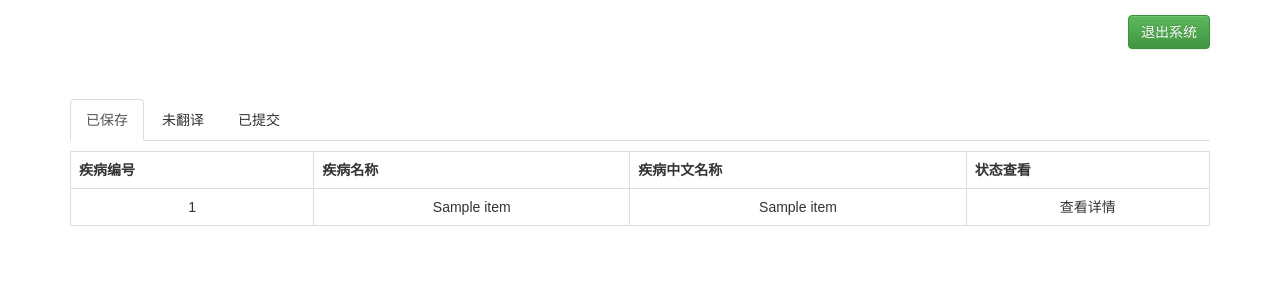
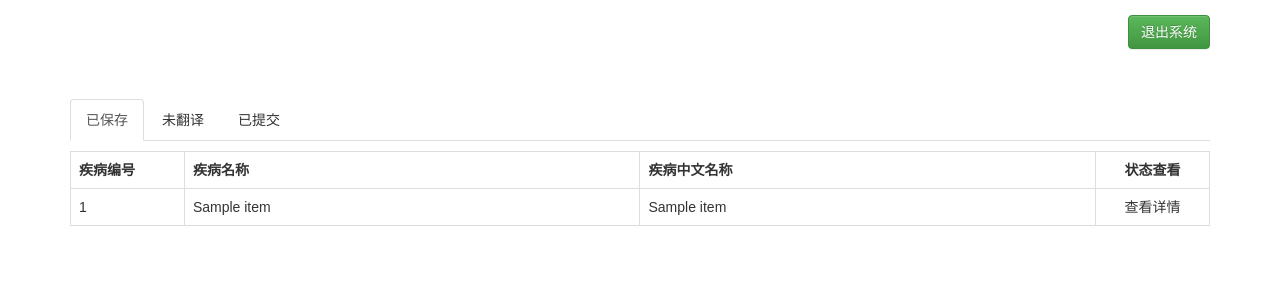
Before and after one commit to JYbioinfo/tran_web, a Flask app: template web/templates/list.html in a window 1280 px wide. Shown: the top 300 px of the page. Run offline with Flask 2, Linux system fonts and the light colour scheme; the template is opened without the code that fills it: most values are stand-ins (such as "Sample title", 1, 10 or a date in 2020); parts of the project's set-up code (start-up, migrations or seed data) failed here and were passed over.

Commit message:
页面修改与美化

```diff
--- a/web/static/css/main.css
+++ b/web/static/css/main.css
@@ -4,6 +4,9 @@
 body{font-family:"Microsoft Yahei","微软雅黑","宋体",Arial, Helvetica, sans-serif; font-size:14px;}
 .clear{clear: both;}
 .width78{width:78%;}
+.width10{width: 10%;}
+.width40{width: 40%;}
+.fontRed{color: #f00;}
 .mTop{margin-top: 15px;}
 .top10{padding-top: 10px;}
 .bottom20{padding-bottom: 20px;}
@@ -16,6 +19,7 @@ a,a:hover,a:visited{color:#333; text-decoration: none;}
 .remeber{padding-left:76px;}
 /*翻译页*/
 .translate th{text-align: right;}
-.translate textarea{height: 300px;resize:none;}
+.translate textarea {height: auto;max-height: 1000px;min-height: 300px !important; width: 505px !important;}
 .translate button{font-size:16px;padding:10px 60px;margin-right: 50px;}
 .translate-btn{padding-left:320px !important;}
+.score{margin-right: 10px;margin-top:5px;}
--- a/web/templates/list.html
+++ b/web/templates/list.html
@@ -20,21 +20,20 @@
         </ul>
         <div id="myTabContent" class="tab-content">
             <!--已保存部分 start -->
-{#            <div class="tab-pane fade top10" id="home">#}
             <div class="top10 tab-pane fade in active" id="home">
                 <table class="table table-bordered table-hover">
                     <tr>
-                        <th scope="col">疾病编号</th>
-                        <th scope="col">疾病名称</th>
-                        <th scope="col">疾病中文名称</th>
-                        <th scope="col">状态查看</th>
+                        <th class="width10" scope="col">疾病编号</th>
+                        <th class="width40" scope="col">疾病名称</th>
+                        <th class="width40" scope="col">疾病中文名称</th>
+                        <th class="width10 text-center" scope="col">状态查看</th>
                     </tr>
                     {% for item in save_list %}
-                        <tr align="center" border="1" cellpadding="10">
+                        <tr>
                             <td>{{ item["disease_id"] }}</td>
                             <td>{{ item["disease_name"] }}</td>
                             <td>{{ item["disease_name_zn"] }}</td>
-                            <td><a href="/tasks/{{ item['sys_no'] }}" title="">查看详情</a></td>
+                            <td class="text-center"><a href="/tasks/{{ item['sys_no'] }}" title="">查看详情</a></td>
                         </tr>
                     {% endfor %}
                 </table>
@@ -42,21 +41,20 @@
             <!--已保存部分 end -->
 
             <!-- 未翻译部分 start -->
-{#            <div class="tab-pane fade in active top10" id="distr">#}
             <div class="top10 tab-pane fade" id="distr">
                 <table class="table table-bordered table-hover">
                     <tr>
-                        <th scope="col">疾病编号</th>
-                        <th scope="col">疾病名称</th>
-                        <th scope="col">疾病中文名称</th>
-                        <th scope="col">状态查看</th>
+                        <th class="width10" scope="col">疾病编号</th>
+                        <th class="width40" scope="col">疾病名称</th>
+                        <th class="width40" scope="col">疾病中文名称</th>
+                        <th class="width10 text-center" scope="col">状态查看</th>
                     </tr>
                     {% for item in task_list %}
-                        <tr align="center" border="1" cellpadding="10">
+                        <tr>
                             <td>{{ item["disease_id"] }}</td>
                             <td>{{ item["disease_name"] }}</td>
                             <td>{{ item["disease_name_zn"] }}</td>
-                            <td><a href="/tasks/{{ item['sys_no'] }}" title="">查看详情</a></td>
+                            <td class="text-center"><a href="/tasks/{{ item['sys_no'] }}" title="">查看详情</a></td>
                         </tr>
                     {% endfor %}
                 </table>
@@ -64,21 +62,20 @@
             <!-- 未翻译部分 end -->
 
             <!-- 已提交部分 start -->
-{#            <div class="tab-pane fade in active top10" id="subm">#}
             <div class="top10 tab-pane fade" id="subm">
                 <table class="table table-bordered table-hover">
                     <tr>
-                        <th scope="col">疾病编号</th>
-                        <th scope="col">疾病名称</th>
-                        <th scope="col">疾病中文名称</th>
-                        <th scope="col">状态查看</th>
+                        <th class="width10" scope="col">疾病编号</th>
+                        <th class="width40" scope="col">疾病名称</th>
+                        <th class="width40" scope="col">疾病中文名称</th>
+                        <th class="width10 text-center" scope="col">状态查看</th>
                     </tr>
                     {% for item in submit_list %}
-                        <tr align="center" border="1" cellpadding="10">
+                        <tr>
                             <td>{{ item["disease_id"] }}</td>
                             <td>{{ item["disease_name"] }}</td>
                             <td>{{ item["disease_name_zn"] }}</td>
-                            <td><a href="/tasks/{{ item['sys_no'] }}" title="">查看详情</a></td>
+                            <td class="text-center"><a href="/tasks/{{ item['sys_no'] }}" title="">查看详情</a></td>
                         </tr>
                     {% endfor %}
                 </table>
```
Also changed, not shown: web/templates/listShow.html (+13 -18 lines), web/templates/mark_list.html (+21 -21 lines).
